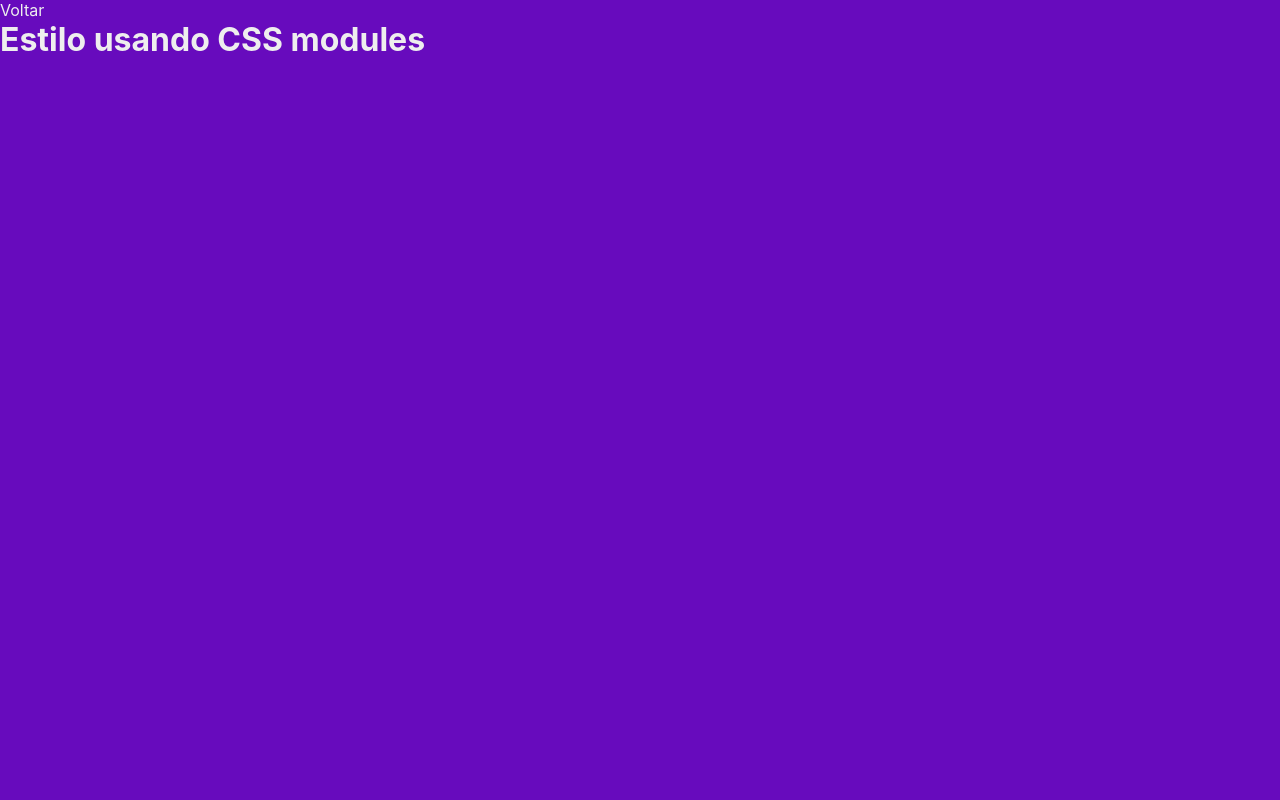
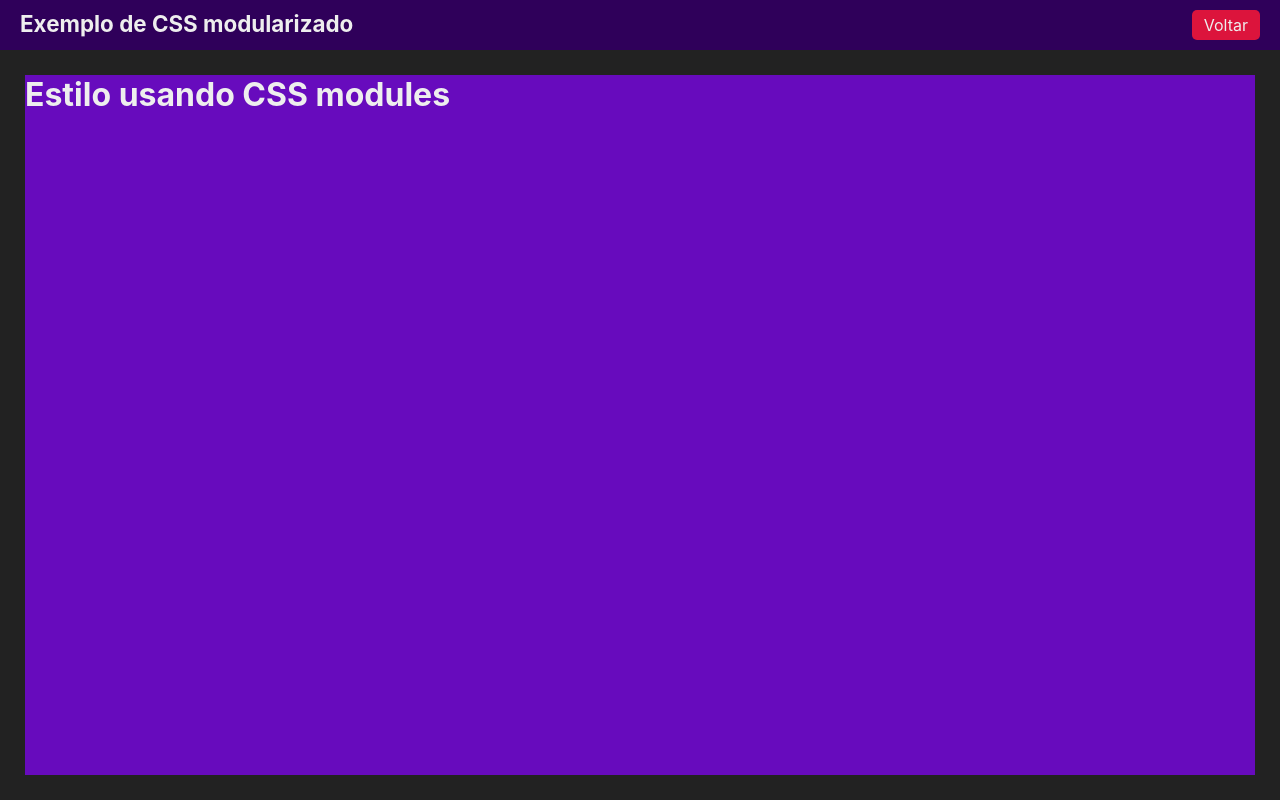
Before and after one commit to P4ul1t0s/fundamentos-next, a Next.js app: page /estiloso in a window 1280 px wide. Built offline with nearby package versions, Linux system fonts and the light colour scheme.

Commit message:
Componente layout

```diff
--- /dev/null
+++ b/src/components/Layout.jsx
@@ -0,0 +1,16 @@
+import Link from "next/link"
+import styles from '../styles/layout.module.css'
+
+export default function Layout(p){
+    return(
+        <div className={styles.layout}>
+            <div className={styles.cabecalho}>
+                <h1>{p.titulo ?? "Mais um exemplo"}</h1>
+                <Link href="/">Voltar</Link>
+            </div>
+            <div className={styles.conteudo}>
+                {p.children}
+            </div>
+        </div>
+    )
+}
--- a/src/pages/estiloso.jsx
+++ b/src/pages/estiloso.jsx
@@ -1,11 +1,12 @@
-import Link from 'next/link'
 import styles from '../styles/estiloso.module.css'
+import Layout from '../components/Layout'
 
 export default function Estiloso(){
     return(
-        <div className={styles.roxo}>
-            <Link href="/">Voltar</Link>
-            <h1>Estilo usando CSS modules</h1>
-        </div>
+        <Layout titulo="Exemplo de CSS modularizado">
+            <div className={styles.roxo}>
+                <h1>Estilo usando CSS modules</h1>
+            </div>
+        </Layout>
     )
 }
--- a/src/styles/estiloso.module.css
+++ b/src/styles/estiloso.module.css
@@ -1,4 +1,4 @@
 .roxo{
-    height: 100vh;
+    height: 100%;
     background-color: #670bbd;
 }
--- /dev/null
+++ b/src/styles/layout.module.css
@@ -0,0 +1,27 @@
+.layout{
+    height: 100vh;
+    display: flex;
+    flex-direction: column;
+}
+
+.cabecalho{
+    display: flex;
+    justify-content: space-between;
+    padding: 10px 20px;
+    background-color: #2f005a;
+}
+
+.cabecalho h1{
+    font-size: 1.4rem;
+}
+
+.cabecalho a{
+    background-color: crimson;
+    padding: 5px 12px;
+    border-radius: 5px;
+}
+
+.conteudo{
+    padding: 25px;
+    height: 100%;
+}
```
